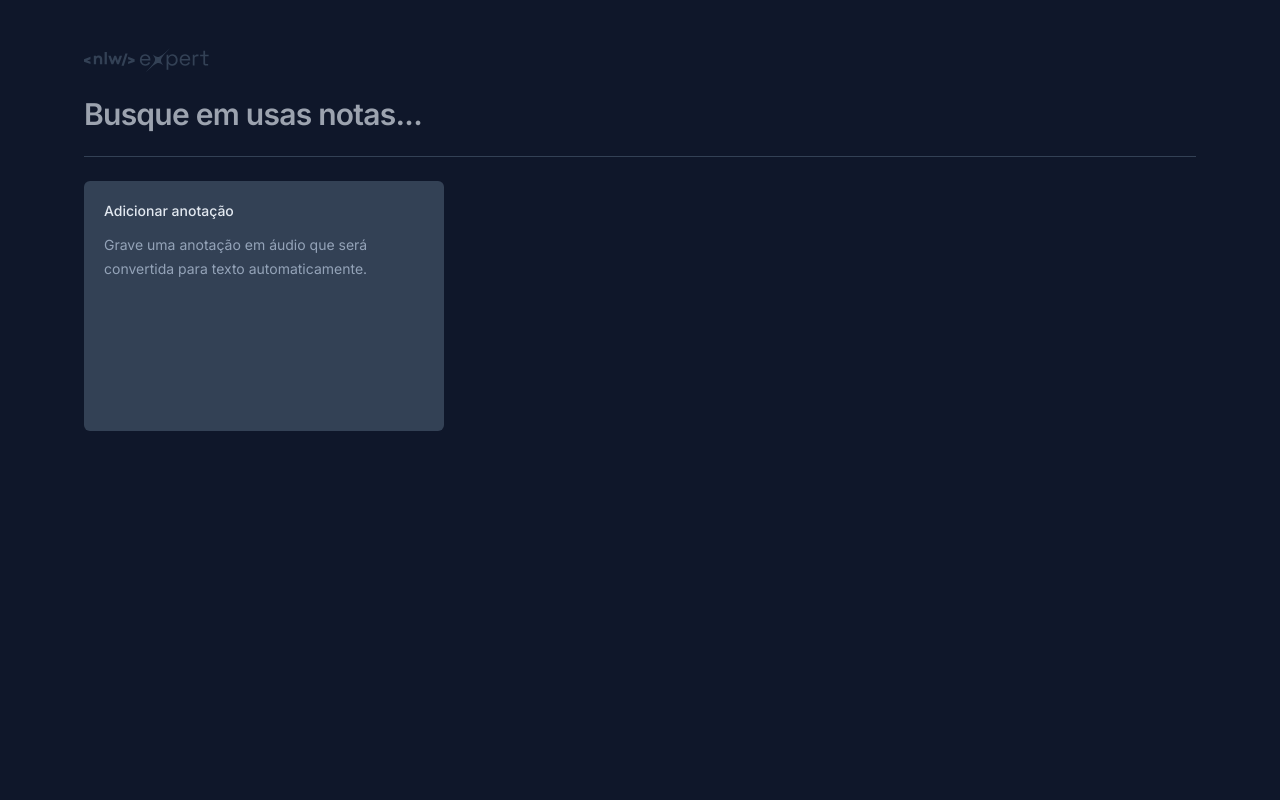
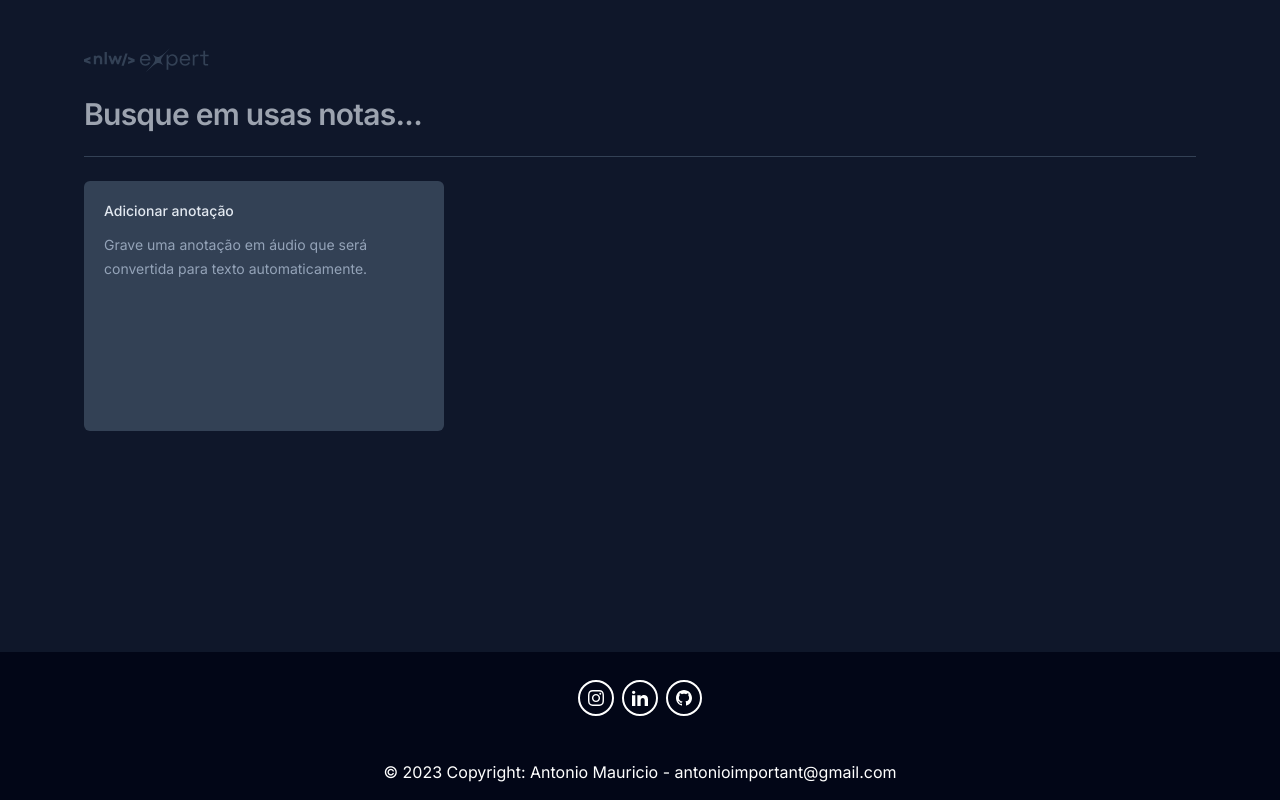
Before and after one commit to Dedo-Finger2/nlw-expert-notes, a React (Vite) app: page / in a window 1280 px wide. Built offline with nearby package versions, Linux system fonts and the light colour scheme.

Commit message:
social midias and footer added

```diff
--- a/src/app.tsx
+++ b/src/app.tsx
@@ -2,6 +2,7 @@
 import logo from "./assets/logo.svg";
 import { NewNoteCard } from "./components/new-note-card";
 import { NoteCard } from "./components/note-card";
+import { Footer } from "./components/footer";
 
 interface Note {
   id: string;
--- /dev/null
+++ b/src/components/footer.tsx
@@ -0,0 +1,70 @@
+export function Footer() {
+  return (
+    <footer className="flex flex-col items-center bg-slate-950 text-center text-white">
+      <div className="container px-6 pt-6">
+        <div className="mb-6 flex justify-center">
+          {/* Instagram */}
+          <a
+            href="https://www.instagram.com/antonioalmeida2003/"
+            type="button"
+            className="m-1 h-9 w-9 rounded-full border-2 border-white uppercase leading-normal text-white transition duration-150 ease-in-out hover:bg-black hover:bg-opacity-5 focus:outline-none focus:ring-0"
+            data-te-ripple-init
+            data-te-ripple-color="light"
+          >
+            <svg
+              xmlns="http://www.w3.org/2000/svg"
+              className="mx-auto h-full w-4"
+              fill="currentColor"
+              viewBox="0 0 24 24"
+            >
+              <path d="M12 2.163c3.204 0 3.584.012 4.85.07 3.252.148 4.771 1.691 4.919 4.919.058 1.265.069 1.645.069 4.849 0 3.205-.012 3.584-.069 4.849-.149 3.225-1.664 4.771-4.919 4.919-1.266.058-1.644.07-4.85.07-3.204 0-3.584-.012-4.849-.07-3.26-.149-4.771-1.699-4.919-4.92-.058-1.265-.07-1.644-.07-4.849 0-3.204.013-3.583.07-4.849.149-3.227 1.664-4.771 4.919-4.919 1.266-.057 1.645-.069 4.849-.069zm0-2.163c-3.259 0-3.667.014-4.947.072-4.358.2-6.78 2.618-6.98 6.98-.059 1.281-.073 1.689-.073 4.948 0 3.259.014 3.668.072 4.948.2 4.358 2.618 6.78 6.98 6.98 1.281.058 1.689.072 4.948.072 3.259 0 3.668-.014 4.948-.072 4.354-.2 6.782-2.618 6.979-6.98.059-1.28.073-1.689.073-4.948 0-3.259-.014-3.667-.072-4.947-.196-4.354-2.617-6.78-6.979-6.98-1.281-.059-1.69-.073-4.949-.073zm0 5.838c-3.403 0-6.162 2.759-6.162 6.162s2.759 6.163 6.162 6.163 6.162-2.759 6.162-6.163c0-3.403-2.759-6.162-6.162-6.162zm0 10.162c-2.209 0-4-1.79-4-4 0-2.209 1.791-4 4-4s4 1.791 4 4c0 2.21-1.791 4-4 4zm6.406-11.845c-.796 0-1.441.645-1.441 1.44s.645 1.44 1.441 1.44c.795 0 1.439-.645 1.439-1.44s-.644-1.44-1.439-1.44z" />
+            </svg>
+          </a>
+
+          {/* Linekdin */}
+          <a
+            href="https://www.linkedin.com/in/antonio-mauricio-4645832b3/"
+            type="button"
+            className="m-1 h-9 w-9 rounded-full border-2 border-white uppercase leading-normal text-white transition duration-150 ease-in-out hover:bg-black hover:bg-opacity-5 focus:outline-none focus:ring-0"
+            data-te-ripple-init
+            data-te-ripple-color="light"
+          >
+            <svg
+              xmlns="http://www.w3.org/2000/svg"
+              className="mx-auto h-full w-4"
+              fill="currentColor"
+              viewBox="0 0 24 24"
+            >
+              <path d="M4.98 3.5c0 1.381-1.11 2.5-2.48 2.5s-2.48-1.119-2.48-2.5c0-1.38 1.11-2.5 2.48-2.5s2.48 1.12 2.48 2.5zm.02 4.5h-5v16h5v-16zm7.982 0h-4.968v16h4.969v-8.399c0-4.67 6.029-5.052 6.029 0v8.399h4.988v-10.131c0-7.88-8.922-7.593-11.018-3.714v-2.155z" />
+            </svg>
+          </a>
+
+          {/* Github */}
+          <a
+            href="https://github.com/Dedo-Finger2"
+            type="button"
+            className="m-1 h-9 w-9 rounded-full border-2 border-white uppercase leading-normal text-white transition duration-150 ease-in-out hover:bg-black hover:bg-opacity-5 focus:outline-none focus:ring-0"
+            data-te-ripple-init
+            data-te-ripple-color="light"
+          >
+            <svg
+              xmlns="http://www.w3.org/2000/svg"
+              className="mx-auto h-full w-4"
+              fill="currentColor"
+              viewBox="0 0 24 24"
+            >
+              <path d="M12 0c-6.626 0-12 5.373-12 12 0 5.302 3.438 9.8 8.207 11.387.599.111.793-.261.793-.577v-2.234c-3.338.726-4.033-1.416-4.033-1.416-.546-1.387-1.333-1.756-1.333-1.756-1.089-.745.083-.729.083-.729 1.205.084 1.839 1.237 1.839 1.237 1.07 1.834 2.807 1.304 3.492.997.107-.775.418-1.305.762-1.604-2.665-.305-5.467-1.334-5.467-5.931 0-1.311.469-2.381 1.236-3.221-.124-.303-.535-1.524.117-3.176 0 0 1.008-.322 3.301 1.23.957-.266 1.983-.399 3.003-.404 1.02.005 2.047.138 3.006.404 2.291-1.552 3.297-1.23 3.297-1.23.653 1.653.242 2.874.118 3.176.77.84 1.235 1.911 1.235 3.221 0 4.609-2.807 5.624-5.479 5.921.43.372.823 1.102.823 2.222v3.293c0 .319.192.694.801.576 4.765-1.589 8.199-6.086 8.199-11.386 0-6.627-5.373-12-12-12z" />
+            </svg>
+          </a>
+        </div>
+      </div>
+
+      <div className="w-full p-4 text-center bg-slate-950">
+        © 2023 Copyright:{" "}
+        <a className="text-whitehite">
+          Antonio Mauricio - <a>antonioimportant@gmail.com</a>
+        </a>
+      </div>
+    </footer>
+  );
+}
--- a/src/main.tsx
+++ b/src/main.tsx
@@ -3,15 +3,27 @@
 import { App } from "./app";
 import "./index.css";
 import { Toaster } from "sonner";
+import { Footer } from "./components/footer";
+
+function Main() {
+  return (
+    <div className="flex flex-col min-h-screen">
+      <Toaster
+        richColors
+        position="top-center"
+        className="z-[99999]"
+        closeButton
+      />
+      <div className="mb-auto">
+        <App />
+      </div>
+      <Footer />
+    </div>
+  );
+}
 
 ReactDOM.createRoot(document.getElementById("root")!).render(
   <React.StrictMode>
-    <Toaster
-      richColors
-      position="top-center"
-      className="z-[99999]"
-      closeButton
-    />
-    <App />
+    <Main />
   </React.StrictMode>
 );
```
